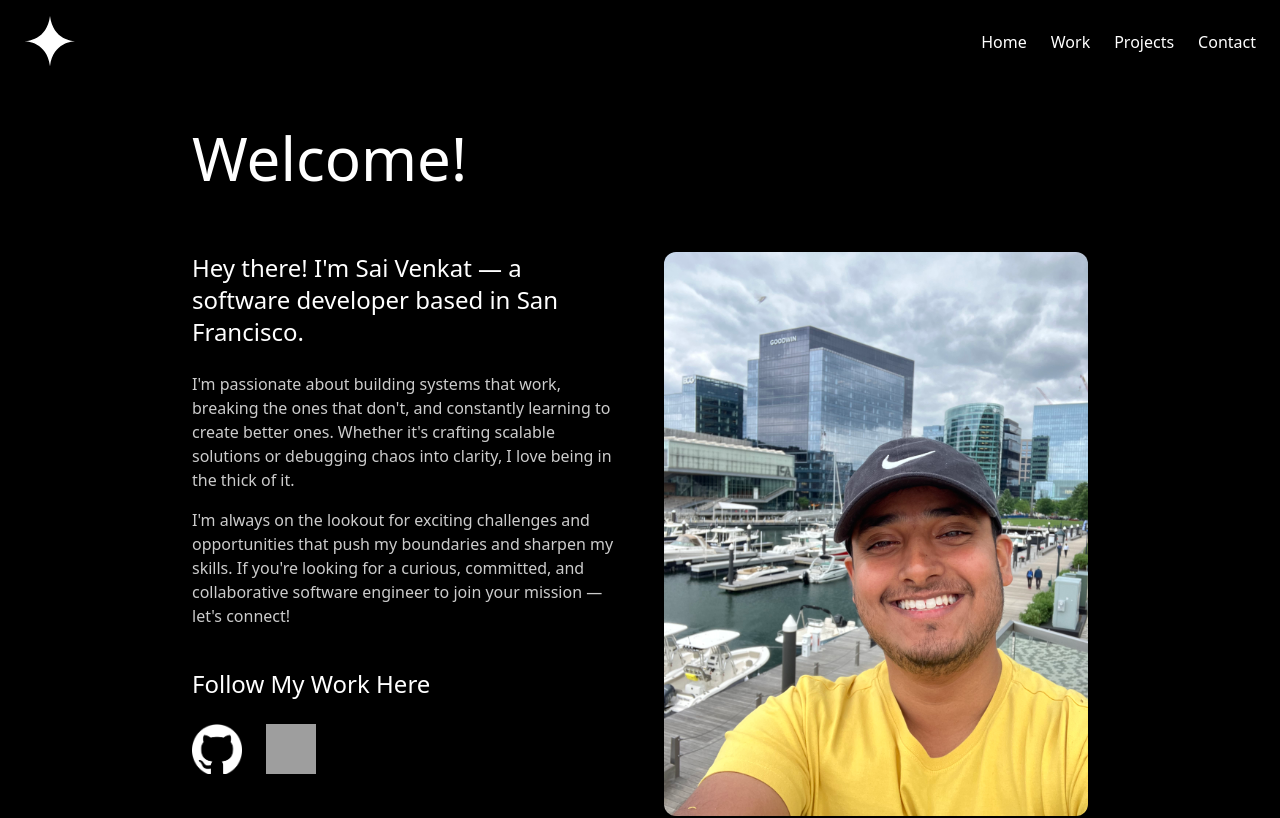
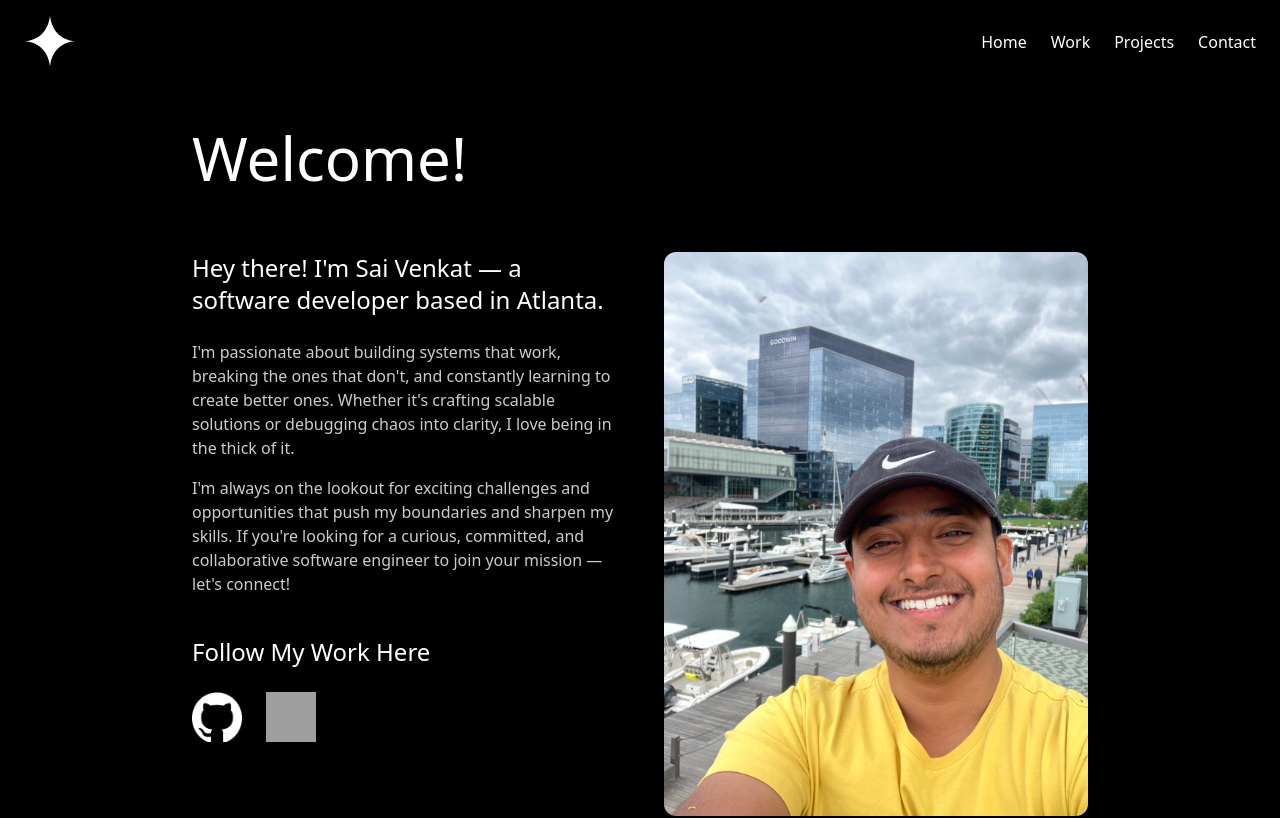
Before and after one commit to saivenkat98/SaiVenkat, a Next.js app: page / in a window 1280 px wide. Shown: the top 818 px of the page. Built offline with nearby package versions, Linux system fonts and the light colour scheme; grey boxes are pictures that could not be loaded.

Commit message:
updated text

```diff
--- a/src/app/page.tsx
+++ b/src/app/page.tsx
@@ -32,8 +32,7 @@ export default function AboutPage() {
             {/* TEXT — appears first on mobile */}
             <div className="order-2 md:order-1">
               <h2 className="text-2xl font-medium mb-6">
-                Hey there! I'm Sai Venkat — a software developer based in San
-                Francisco.
+                Hey there! I'm Sai Venkat — a software developer based in Atlanta.
               </h2>
               <p className="text-white/80 mb-4">
                 I'm passionate about building systems that work, breaking the
```
